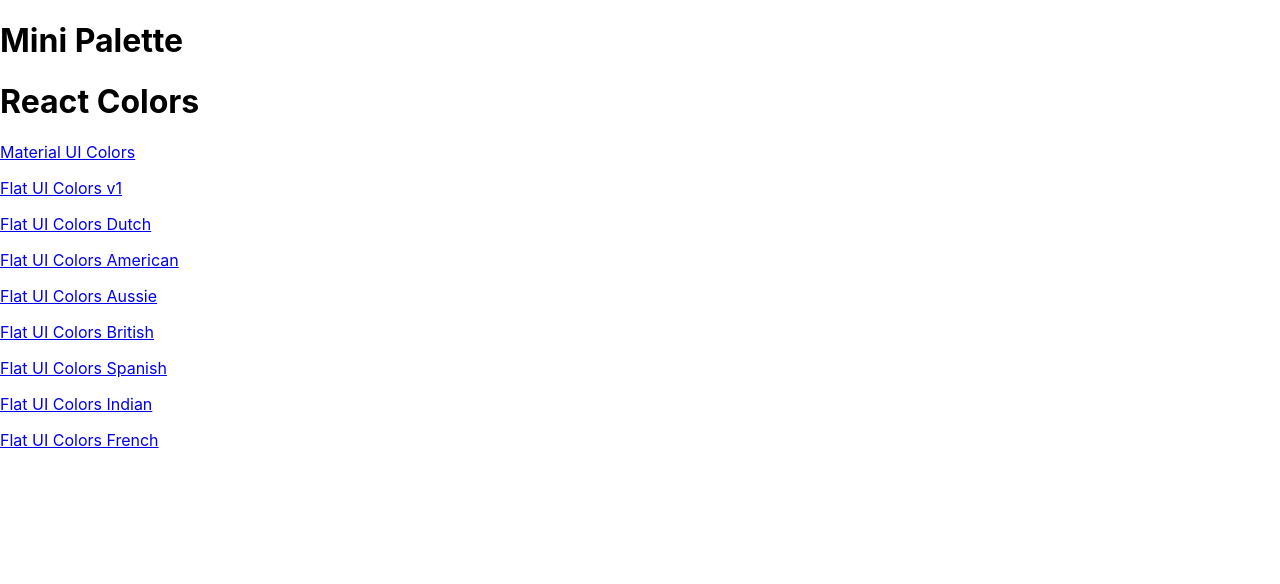
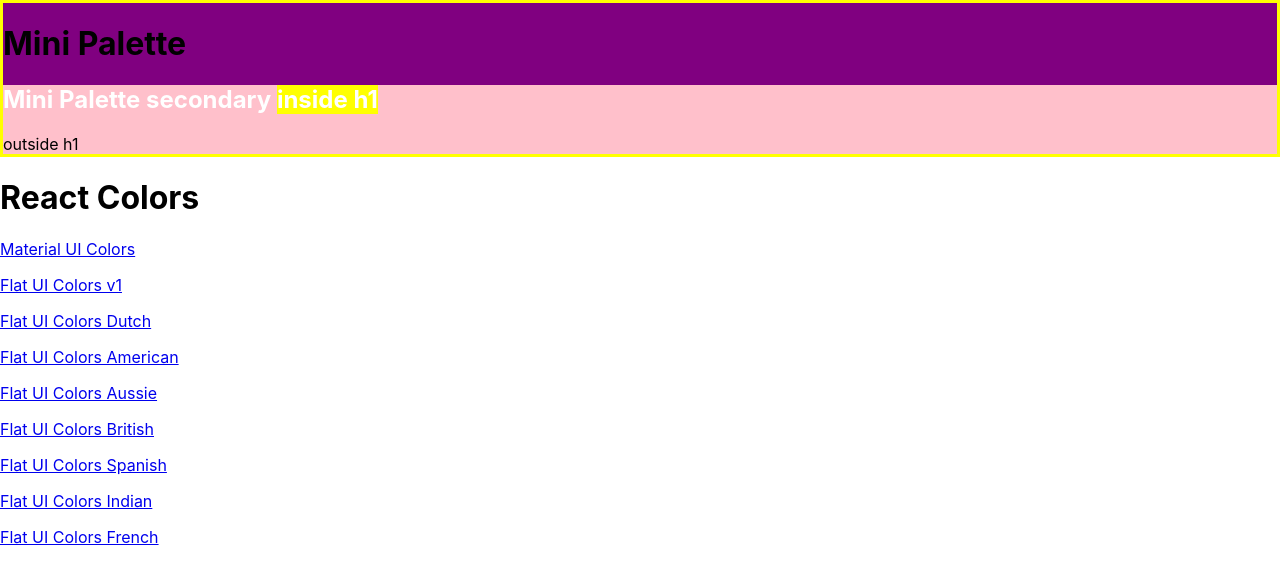
Before and after one commit to super8989/React_colors_app, a React (Create React App) app: page / in a window 1280 px wide. Shown: the top 584 px of the page. Built offline with nearby package versions, Linux system fonts and the light colour scheme.

Commit message:
writing CSS in JS using withStyles demo

```diff
--- a/src/MiniPalette.js
+++ b/src/MiniPalette.js
@@ -1,11 +1,37 @@
 import React from "react";
+import { withStyles } from "@material-ui/core/styles";
+
+const styles = {
+	main: {
+		backgroundColor: "purple",
+		border: "3px solid yellow"
+	},
+	secondary: {
+		backgroundColor: "pink",
+		"& h1": {
+			color: "white",
+			"& span": {
+				backgroundColor: "yellow"
+			}
+		}
+	}
+};
 
 function MiniPalette(props) {
+	const { classes } = props;
+	console.log(classes);
+
 	return (
-		<div>
+		<div className={classes.main}>
 			<h1>Mini Palette</h1>
+			<section className={classes.secondary}>
+				<h1>
+					Mini Palette secondary <span>inside h1</span>
+				</h1>
+				<span>outside h1</span>
+			</section>
 		</div>
 	);
 }
 
-export default MiniPalette;
+export default withStyles(styles)(MiniPalette);
```
